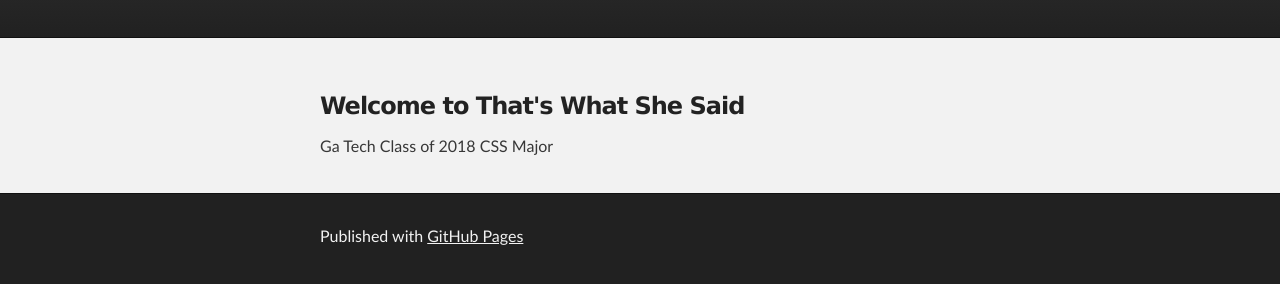
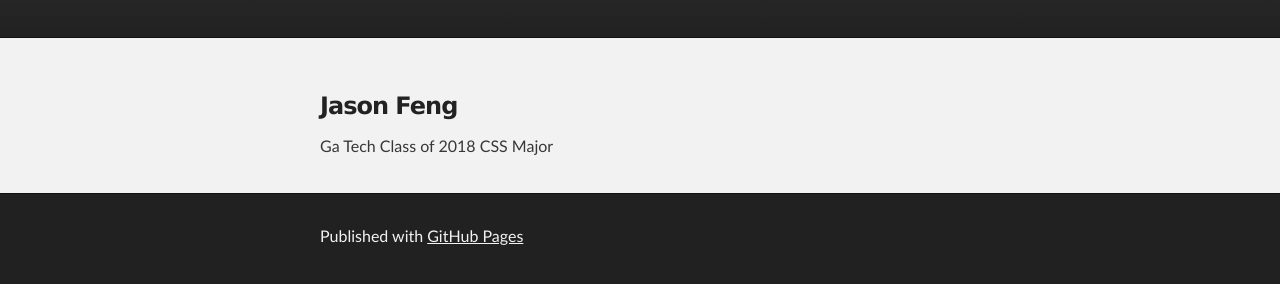
Before and after one commit to jsy0160/jsy0160.github.io, a plain HTML site: page index.html in a window 1280 px wide. Shown: the part 136-420 px from the top of the page. Drawn offline with Linux system fonts and the light colour scheme.

Commit message:
Update index.html

```diff
--- a/index.html
+++ b/index.html
@@ -28,7 +28,7 @@
     <div id="main_content_wrap" class="outer">
       <section id="main_content" class="inner">
         <h3>
-<a id="Jason Feng" class="anchor" href="#welcome-to-thats-what-she-said" aria-hidden="true"><span aria-hidden="true" class="octicon octicon-link"></span></a>Welcome to That's What She Said</h3>
+<a id="Jason Feng" class="anchor" href="#welcome-to-thats-what-she-said" aria-hidden="true"><span aria-hidden="true" class="octicon octicon-link"></span></a>Jason Feng</h3>
 
 <p>Ga Tech Class of 2018 CSS Major</p>
       </section>
```
